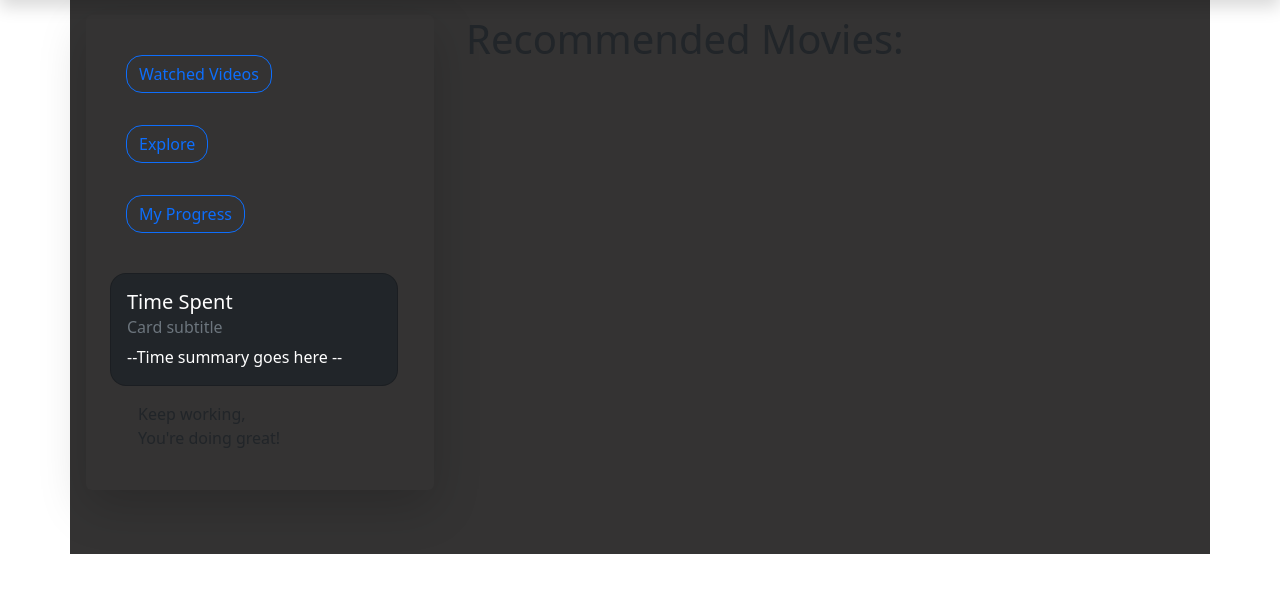
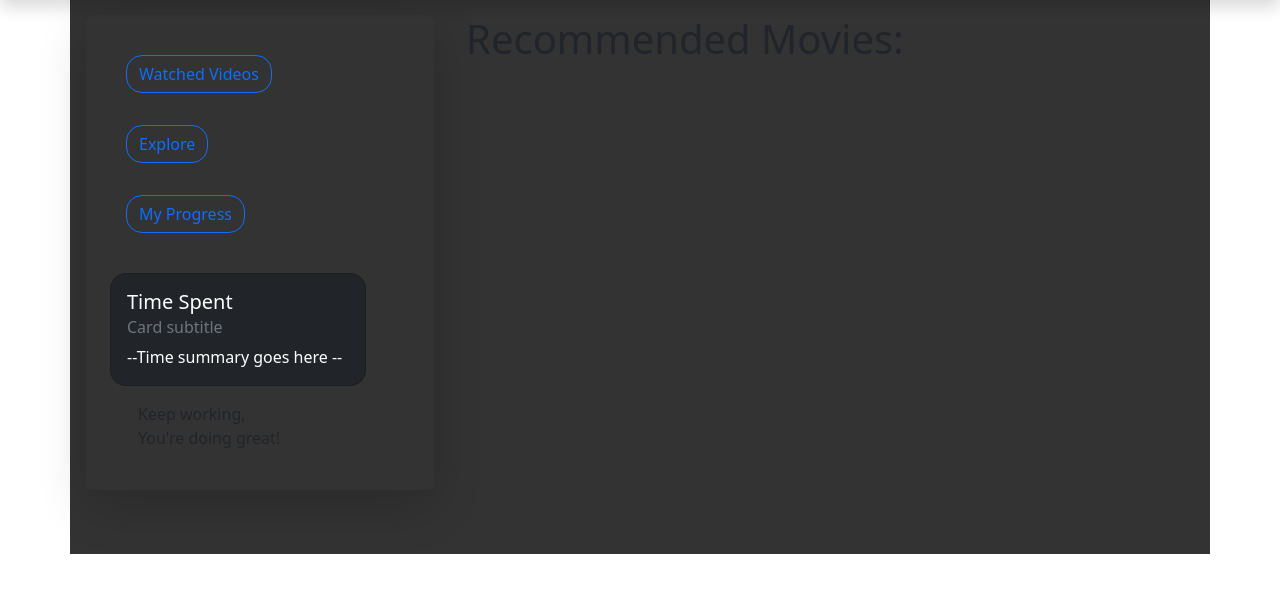
Before and after one commit to MANTHIPERERA/Mind-Setter-SE---13, a Flask app: template RecomSys/templates/recommendations.html in a window 1280 px wide. Shown: the part 117-710 px from the top of the page. Run offline with Flask 2, Linux system fonts and the light colour scheme; the template is opened without the code that fills it, so the values that code supplies are empty; some web fonts are replaced.

Commit message:
Time card, width changed

```diff
--- a/RecomSys/templates/recommendations.html
+++ b/RecomSys/templates/recommendations.html
@@ -71,7 +71,7 @@
             <button type="button" class="btn btn-outline-primary m-3 rounded-4">My Progress</button> <br><br>
 
 
-            <div class="card bg-dark text-white md-4 rounded-4" style="width: 18rem;">
+            <div class="card bg-dark text-white rounded-4" style="width: 16rem;">
               <div class="card-body">
                 <h5 class="card-title">Time Spent</h5>
                 <h6 class="card-subtitle mb-2 text-muted">Card subtitle</h6>
```
